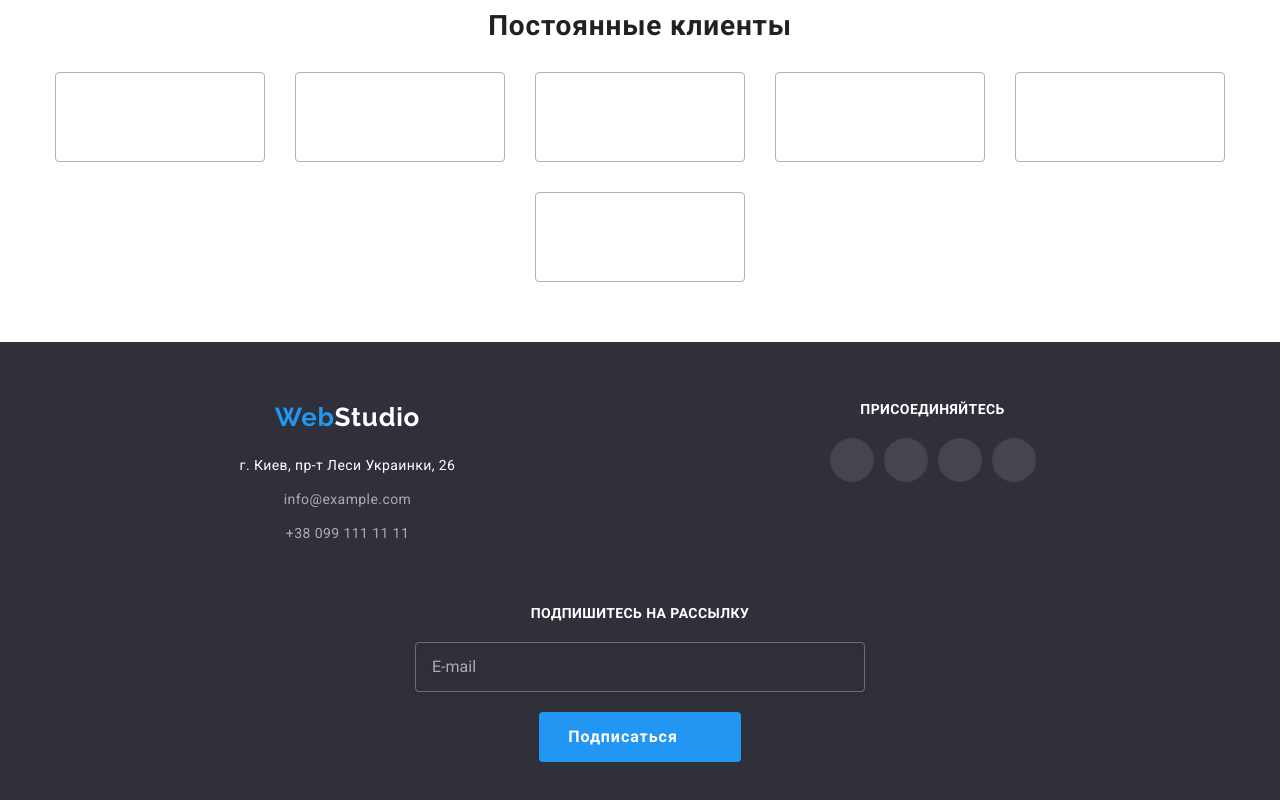
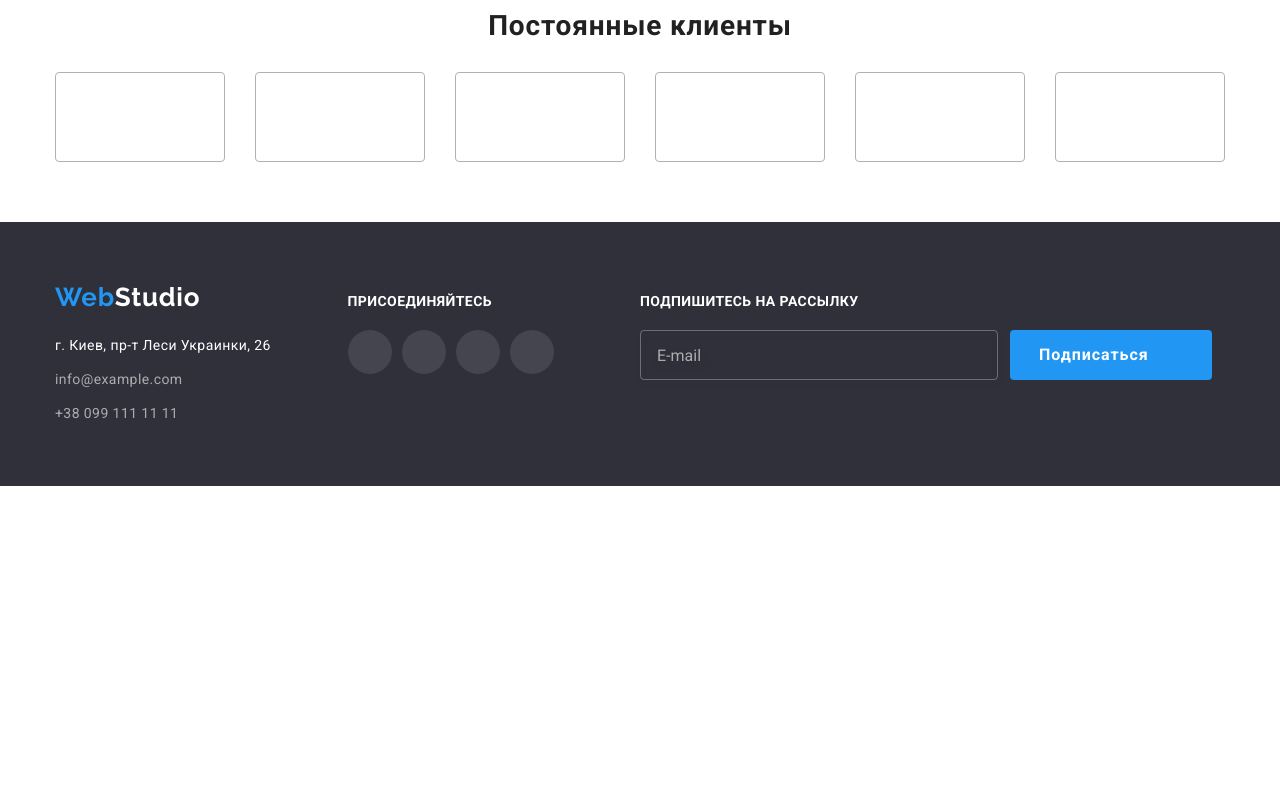
Before and after one commit to AlinaKotsiubynska/goit-markup-hw-08, a plain HTML site: page index.html in a window 1280 px wide. Shown: the part 2153-2953 px from the top of the page. After the commit the page ends 2639 px from the top, so only its background shows below. Drawn offline with Linux system fonts and the light colour scheme.

Commit message:
добавляет футре десктоп

```diff
--- a/sass/components/home/_clients.scss
+++ b/sass/components/home/_clients.scss
@@ -22,8 +22,11 @@
 
   width: 210px;
   height: 90px;
-  // width: 170px;
-  // height: 90px;
+
+  @media screen and (min-width: 1200px) {
+    width: 170px;
+    height: 90px;
+  }
 
   fill: var(--icon-main-color);
   border: 1px solid var(--icon-main-color);
--- a/sass/components/shared/_footer.scss
+++ b/sass/components/shared/_footer.scss
@@ -7,26 +7,34 @@
   flex-direction: column;
   padding-top: 60px;
   padding-bottom: 60px;
-
   @media screen and (min-width: 768px) {
     flex-direction: row;
     flex-wrap: wrap;
     justify-content: space-between;
   }
-  // margin: 0 auto;
-  // justify-content: center;
-  // align-items: baseline;
+
+  @media screen and (min-width: 1200px) {
+    align-items: baseline;
+    justify-content: space-between;
+  }
 }
 
 .footer__addresses {
   display: flex;
   flex-direction: column;
   text-align: center;
-  margin-bottom: 60px;
   width: 100%;
+  @media screen and (max-width: 767px) {
+    margin-bottom: 60px;
+  }
 
   @media screen and (min-width: 768px) {
     width: 50%;
+  }
+
+  @media screen and (min-width: 1200px) {
+    width: 25%;
+    text-align: left;
   }
   // justify-content: center;
   // margin: 0 auto;
@@ -34,10 +42,18 @@
 
 .footer__join {
   text-align: center;
-  margin-bottom: 60px;
+
+  @media screen and (max-width: 767px) {
+    margin-bottom: 60px;
+  }
 
   @media screen and (min-width: 768px) {
     width: 50%;
+  }
+
+  @media screen and (min-width: 1200px) {
+    width: 25%;
+    text-align: left;
   }
   // margin-left: 70px;
 }
@@ -77,11 +93,20 @@
   @media screen and (min-width: 768px) {
     width: 100%;
   }
+
+  @media screen and (min-width: 1200px) {
+    width: 50%;
+    text-align: left;
+  }
 }
 
 .subscribe__form {
   display: flex;
   flex-direction: column;
+
+  @media screen and (min-width: 1200px) {
+    flex-direction: row;
+  }
 }
 
 .subscribe__input {
@@ -109,15 +134,24 @@
     width: 450px;
     margin: 0 auto 20px;
   }
+
+  @media screen and (min-width: 1200px) {
+    width: 358px;
+    margin: 0 12px 0 0;
+  }
 }
 
 .subscribe__btn {
   display: flex;
   align-items: center;
-  padding-left: 29px;
-  padding-right: 29px;
+  // padding-left: 29px;
+  // padding-right: 29px;
+  padding: 0 29px;
   margin: 0 auto;
-  // margin-left: 12px;
+
+  @media screen and (min-width: 1200px) {
+    margin: 0;
+  }
 }
 
 .icon__send {
--- a/sass/components/shared/_social-links.scss
+++ b/sass/components/shared/_social-links.scss
@@ -2,6 +2,12 @@
   display: flex;
   margin-right: -10px;
   justify-content: center;
+
+  .footer & {
+    @media screen and (min-width: 1200px) {
+      justify-content: start;
+    }
+  }
 }
 
 .social-media__item {
```
Also changed, not shown: css/main.css, css/main.min.css, css/portfolio.css, css/portfolio.min.css, 4 other files.
